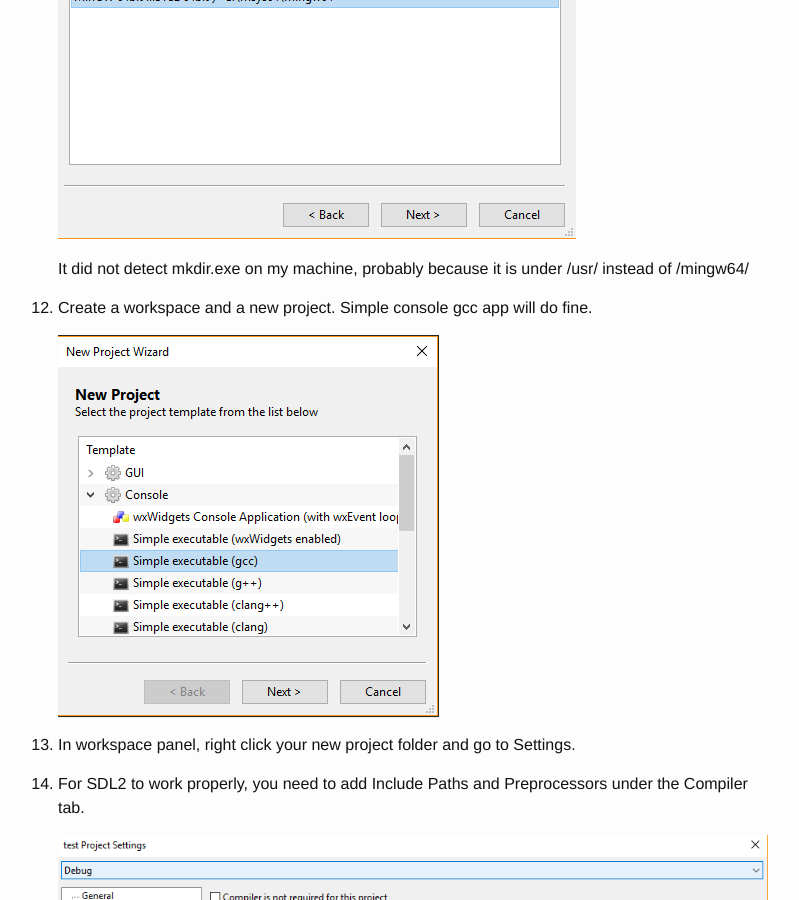
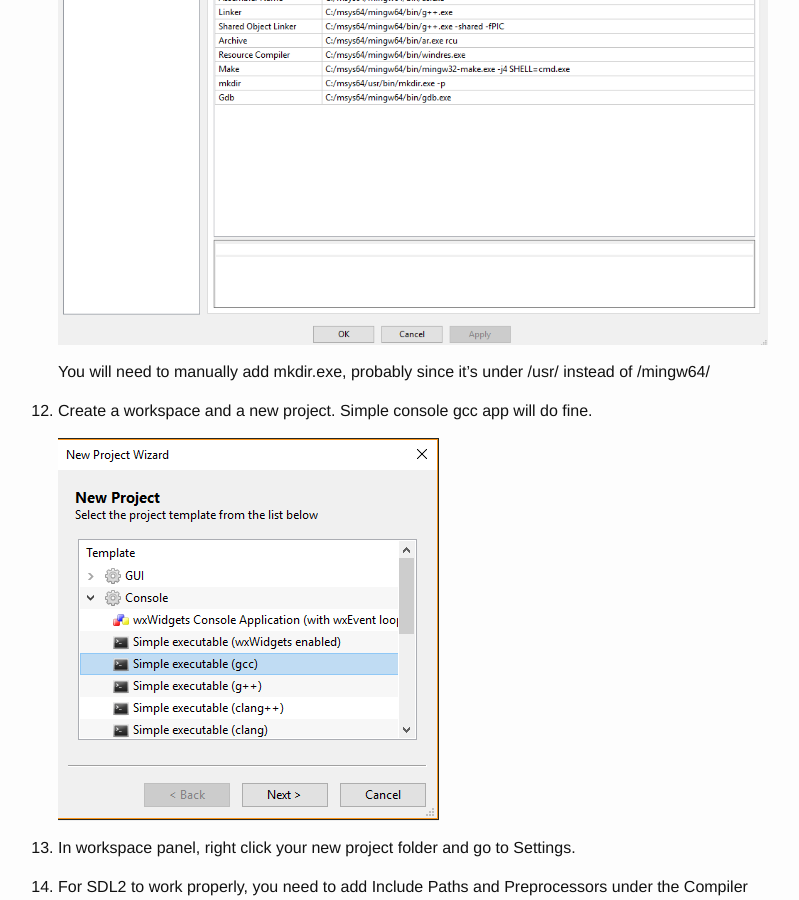
Before and after one commit to fosterseth/fosterseth.github.io, a Jekyll site: the page built from _posts/2016-05-21-ffmpeg-sdl2-codelite-tutorial.md, in a window 1280 px wide and 900 px high, scrolled down 1287 px. Shown: the whole window, without its empty margins (242-1041 px from the left). Built offline with Jekyll 4.4.1, drawn with Linux system fonts in a browser that asks for light colours; some of the changed text lies outside the part shown.

Commit message:
fixed image path mistake

```diff
--- a/_posts/2016-05-21-ffmpeg-sdl2-codelite-tutorial.md
+++ b/_posts/2016-05-21-ffmpeg-sdl2-codelite-tutorial.md
@@ -1,6 +1,6 @@
 ---
 layout: post
-title: "[Tutorial] MSYS2, SDL2, FFmpeg, and CodeLite"
+title: "[Tutorial] msys2, sdl2, ffmpeg, and codelite"
 ---
 
 This is a tutorial for setting up a native Windows GCC environment with the CodeLite IDE.
@@ -30,9 +30,9 @@
 
 11. Your build settings should look like this,
 
-    ![build_settings]({{ site.url }}/assets/setup_compilers.PNG)
+    ![build_settings]({{ site.url }}/assets/build_settings.PNG)
 
-    It did not detect mkdir.exe on my machine, probably because it is under /usr/ instead of /mingw64/
+    You will need to manually add mkdir.exe, probably since it's under /usr/ instead of /mingw64/
 
 12. Create a workspace and a new project. Simple console gcc app will do fine.
 
```
